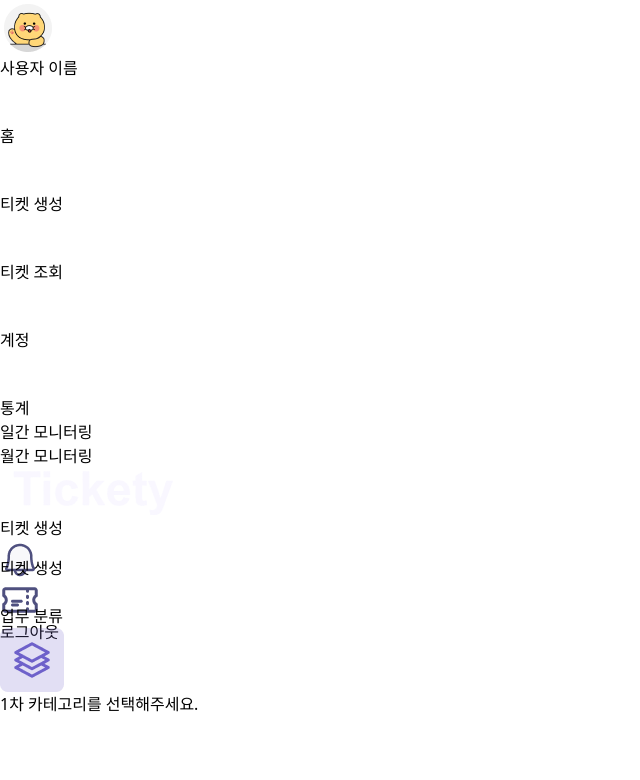
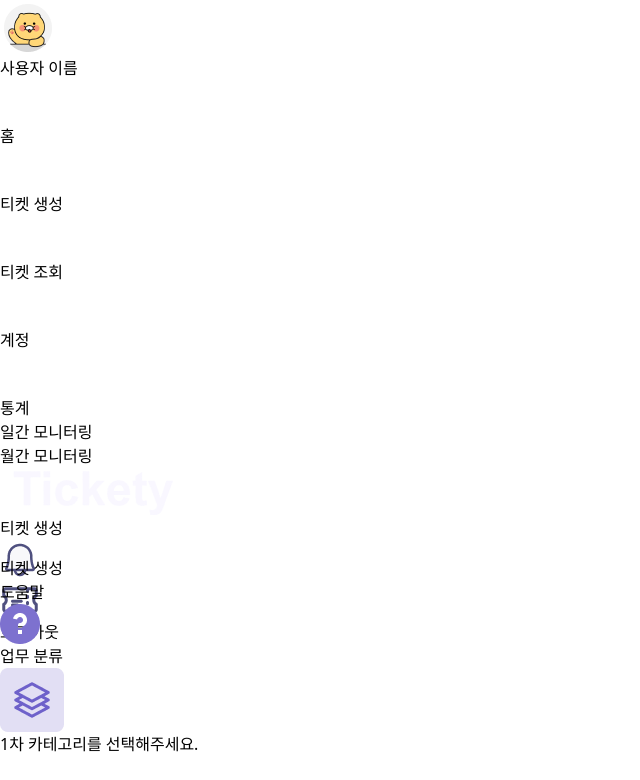
Before and after one commit to WRKR-KEA/frontend, a Next.js app: page /user/createticket in a window 1280 px wide. Shown: the top 780 px of the page, without its empty margins (0-640 px from the left). Built offline with nearby package versions, Linux system fonts and the light colour scheme.

Commit message:
WRKR-44:✨:Feat:도움말 모달 디자인 수정

```diff
--- a/src/app/user/createticket/page.tsx
+++ b/src/app/user/createticket/page.tsx
@@ -29,25 +29,17 @@ export default function UserCreateTicketPage() {
   return (
     <div className="pt-4 pl-6 pr-6 pb-4 flex flex-col">
       <div className="flex items-center justify-between">
-        <h2 className="text-md font-semibold w-60">티켓 생성</h2>
+        <h2 className="text-md font-semibold w-60 mb-4">티켓 생성</h2>
         <button
-          className="flex items-center justify-center w-8 h-8 rounded-full bg-gray-200"
+          className="flex items-center justify-center space-x-2 text-[#6E61CA] hover:text-[#5A50A8]"
           onClick={toggleModal}
         >
-          <svg
-            className="w-4 h-4 text-gray-500"
-            xmlns="http://www.w3.org/2000/svg"
-            fill="none"
-            viewBox="0 0 24 24"
-            stroke="currentColor"
-          >
-            <path
-              strokeLinecap="round"
-              strokeLinejoin="round"
-              strokeWidth="2"
-              d="M12 8v4m0 0v4m0-4H8m4 0h4"
-            />
-          </svg>
+          <span className="text-sm font-medium">도움말</span>
+          <img
+          src="/helpIcon.png"
+          alt="Help Icon"
+          className="w-4 h-4"
+        />
         </button>
       </div>
 
--- a/src/components/Modal.tsx
+++ b/src/components/Modal.tsx
@@ -8,12 +8,26 @@ interface ModalProps {
 export default function Modal({ onClose, children }: ModalProps) {
   return (
     <div className="fixed inset-0 bg-gray-500 bg-opacity-50 flex justify-center items-center">
-      <div className="bg-white p-4 rounded shadow-lg w-96">
+      <div className="bg-white p-4 rounded shadow-lg w-96 relative">
         <button
-          className="absolute top-2 right-2 text-gray-500"
+          className="absolute top-2 right-2 text-gray-500 hover:text-gray-700"
           onClick={onClose}
+          aria-label="Close"
         >
-          X
+          <svg
+            xmlns="http://www.w3.org/2000/svg"
+            fill="none"
+            viewBox="0 0 24 24"
+            strokeWidth="2"
+            stroke="currentColor"
+            className="w-5 h-5"
+          >
+            <path
+              strokeLinecap="round"
+              strokeLinejoin="round"
+              d="M6 18L18 6M6 6l12 12"
+            />
+          </svg>
         </button>
         {children}
       </div>
```
Also changed, not shown: public/helpIcon.png (added).
